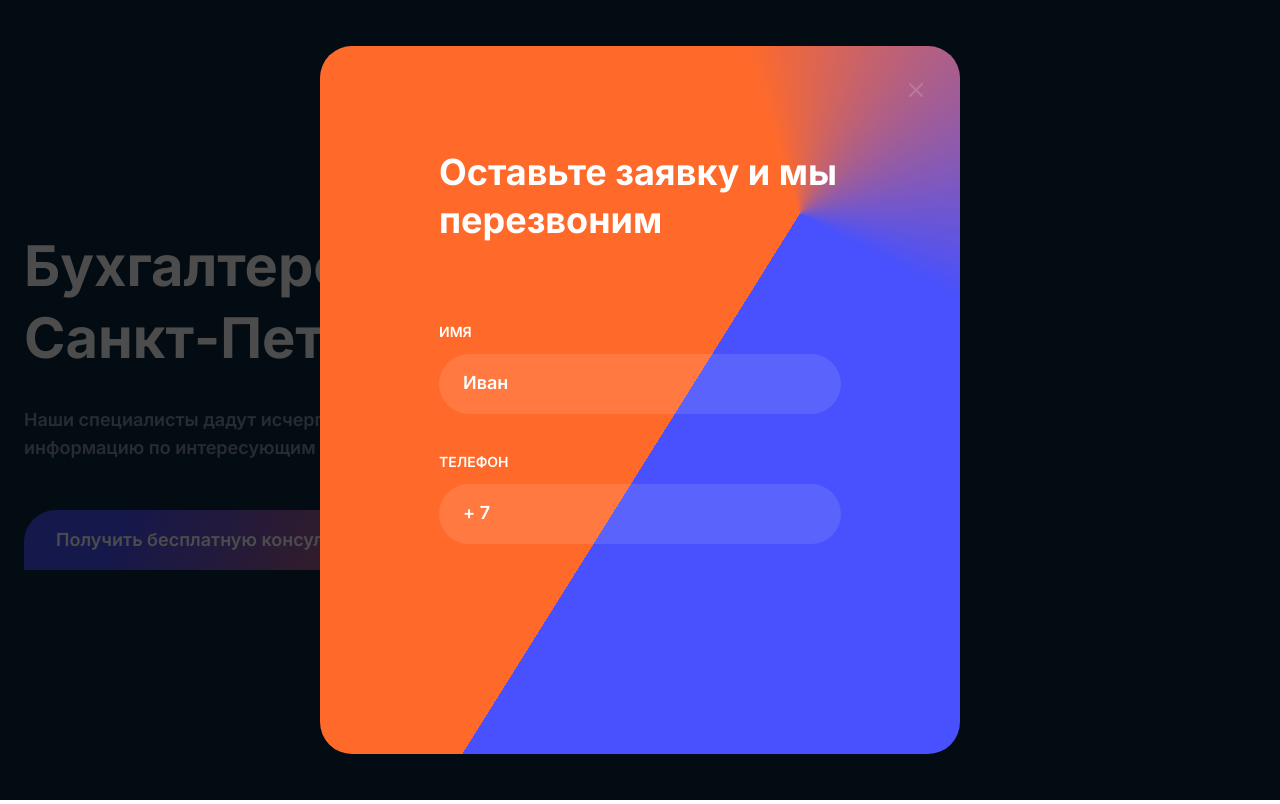
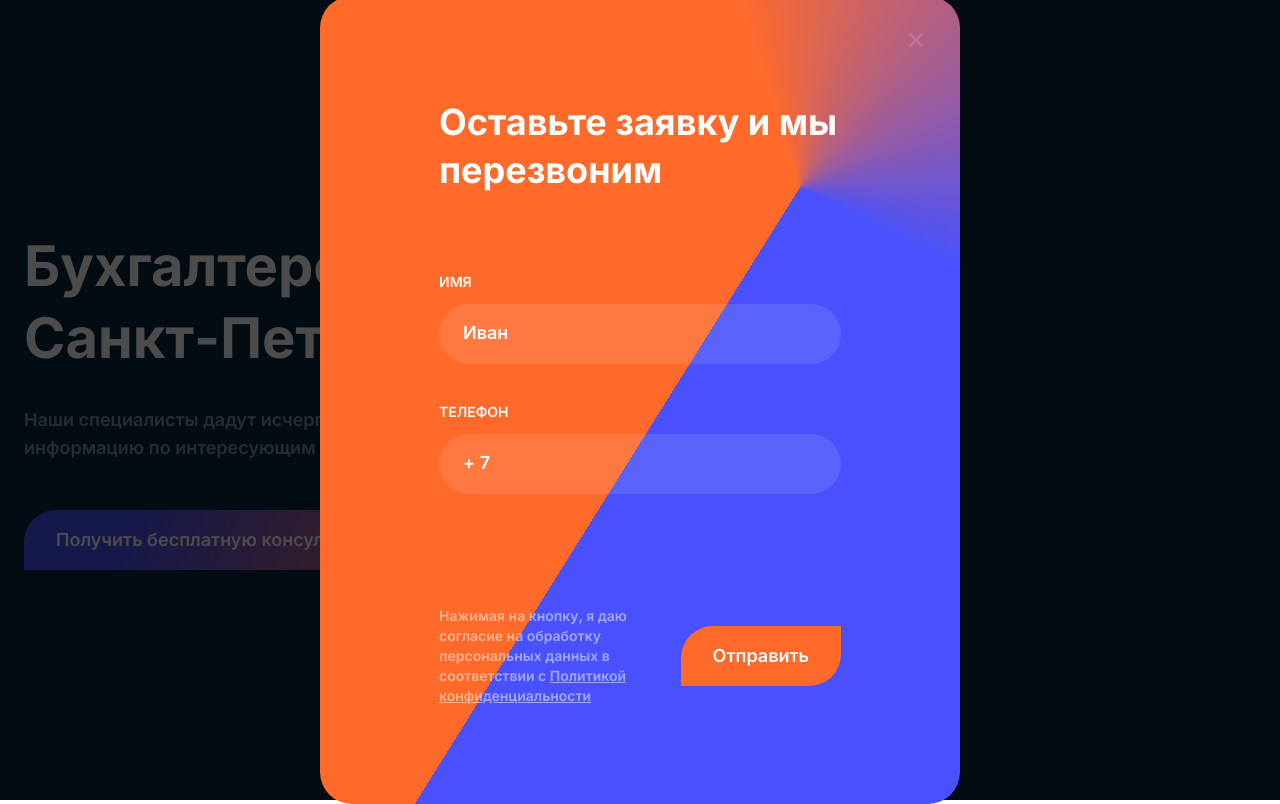
Before and after one commit to cetvrtak/buchhalter, a Vue app: page / in a window 1280 px wide. Both pictures are taken after a click on the element "Получить бесплатную консультацию". Built offline with nearby package versions, Linux system fonts and the light colour scheme.

Commit message:
Add popup button

```diff
--- a/src/components/PopUp.vue
+++ b/src/components/PopUp.vue
@@ -41,6 +41,18 @@
           id="phone"
           placeholder="+ 7"
         />
+      </div>
+    </div>
+    <div class="popup-button-container">
+      <div class="popup-button-desc">
+        Нажимая на кнопку, я даю согласие на обработку персональных данных в
+        соответствии с
+        <span class="popup-button-desc-policy"
+          >Политикой конфиденциальности</span
+        >
+      </div>
+      <div class="popup-button">
+        <div class="popup-button-text">Отправить</div>
       </div>
     </div>
   </div>
@@ -150,4 +162,41 @@
   font-weight: 600;
   line-height: 28px; /* 155.556% */
 }
+.popup-button-container {
+  display: flex;
+  align-items: center;
+  justify-content: center;
+  gap: 24px;
+}
+.popup-button-desc {
+  color: #fff;
+  font-family: Inter;
+  font-size: 14px;
+  font-style: normal;
+  font-weight: 600;
+  line-height: 20px; /* 142.857% */
+
+  opacity: 0.5;
+}
+.popup-button-desc-policy {
+  text-decoration: underline;
+}
+.popup-button {
+  max-width: 162px;
+  display: inline-flex;
+  padding: 18px 32px;
+  align-items: flex-start;
+  gap: 8px;
+
+  border-radius: 32px 0px;
+  background: #ff6a2a;
+}
+.popup-button-text {
+  color: #fff;
+  font-family: Inter;
+  font-size: 18px;
+  font-style: normal;
+  font-weight: 600;
+  line-height: 24px; /* 133.333% */
+}
 </style>
```
